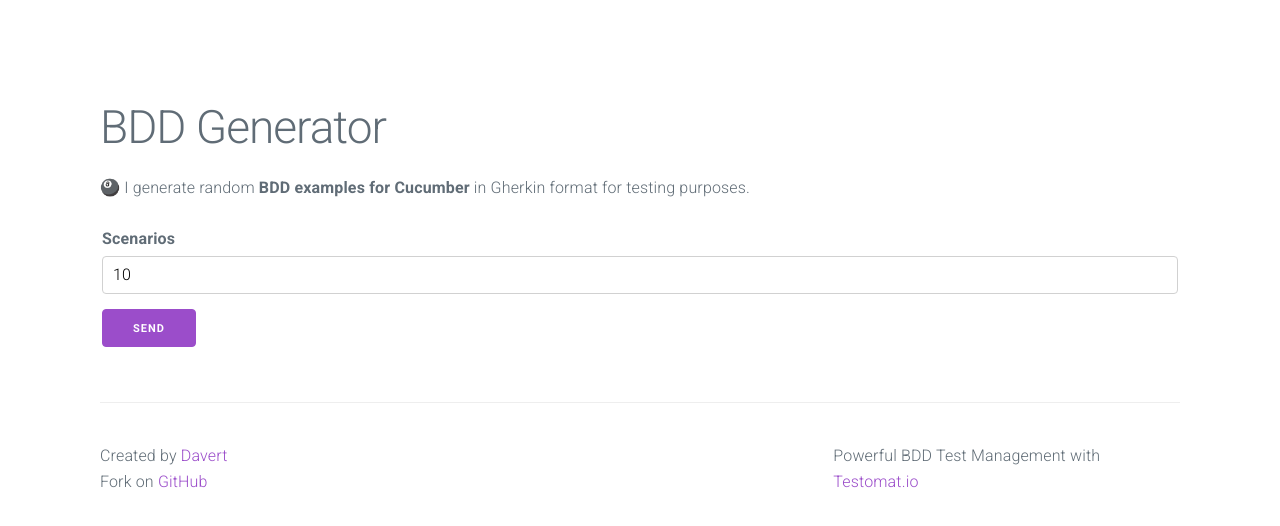
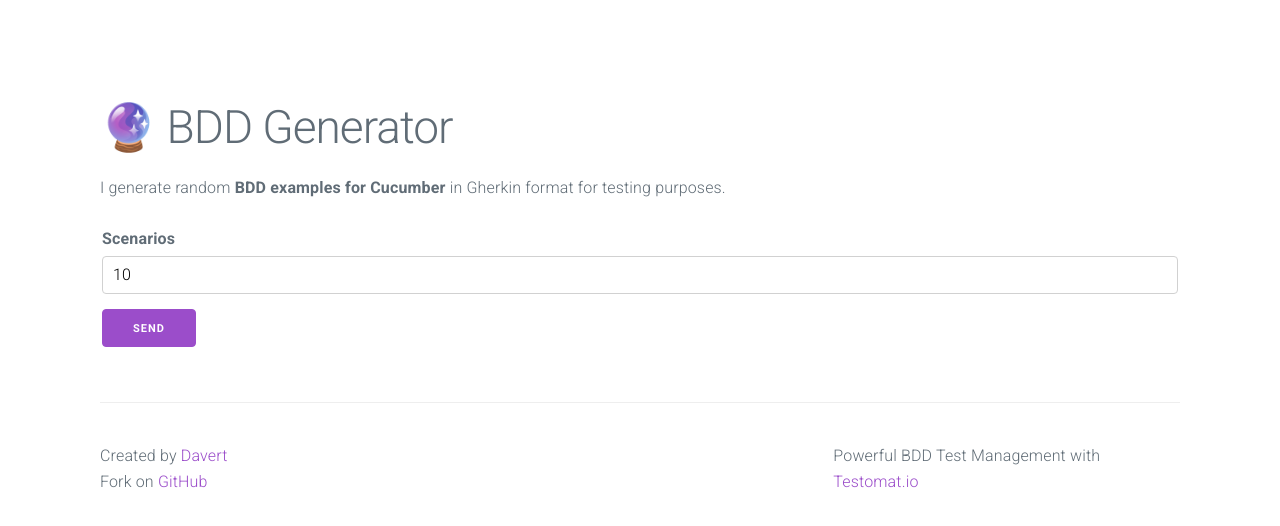
Before and after one commit to DavertMik/bdd-generator, a plain HTML site: page index.html in a window 1280 px wide. Drawn offline with nearby package versions, Linux system fonts and the light colour scheme.

Commit message:
moved emojis

```diff
--- a/index.html
+++ b/index.html
@@ -26,9 +26,9 @@
 
 
   <div class="container" style="margin-top: 100px;">
-    <h1>BDD Generator</h1>
+    <h1>🔮 BDD Generator</h1>
 
-    <p>🎱 I generate random <b>BDD examples for Cucumber</b> in Gherkin format for testing purposes.</p>
+    <p>I generate random <b>BDD examples for Cucumber</b> in Gherkin format for testing purposes.</p>
 
     <form id="form">
       <fieldset>
```
